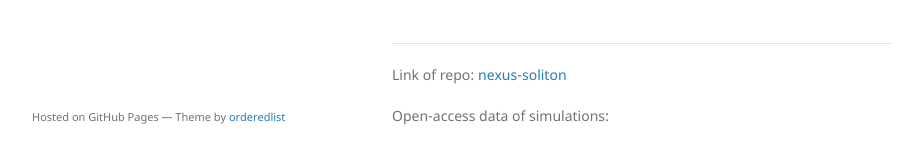
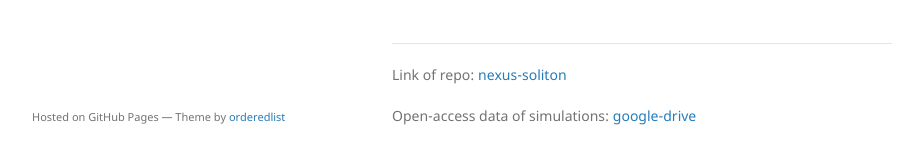
Before and after one commit to Quank-hpc/Quank-hpc.github.io, a Jekyll site: the page built from nexus_soliton.md, in a window 1280 px wide and 1112 px high. Shown: the part 916-1080 px from the top of the window, without its empty margins (178-1097 px from the left). Built offline with Jekyll 4.4.1, drawn with Linux system fonts in a browser that asks for light colours.

Commit message:
edit nexus_soliton.md

```diff
--- a/nexus_soliton.md
+++ b/nexus_soliton.md
@@ -31,4 +31,4 @@ There are still few open implements waiting for more work, for example:
 
 Link of repo: [nexus-soliton](https://github.com/Quank-hpc/nexus-soliton)
 
-Open-access data of simulations:
+Open-access data of simulations: [google-drive](https://drive.google.com/file/d/13HOa6kd4vHR0ovrWwttvR5hLMJpFJDXU/view?usp=sharing)
```
Also changed, not shown: thumbnail.png (deleted), 1 other file.
